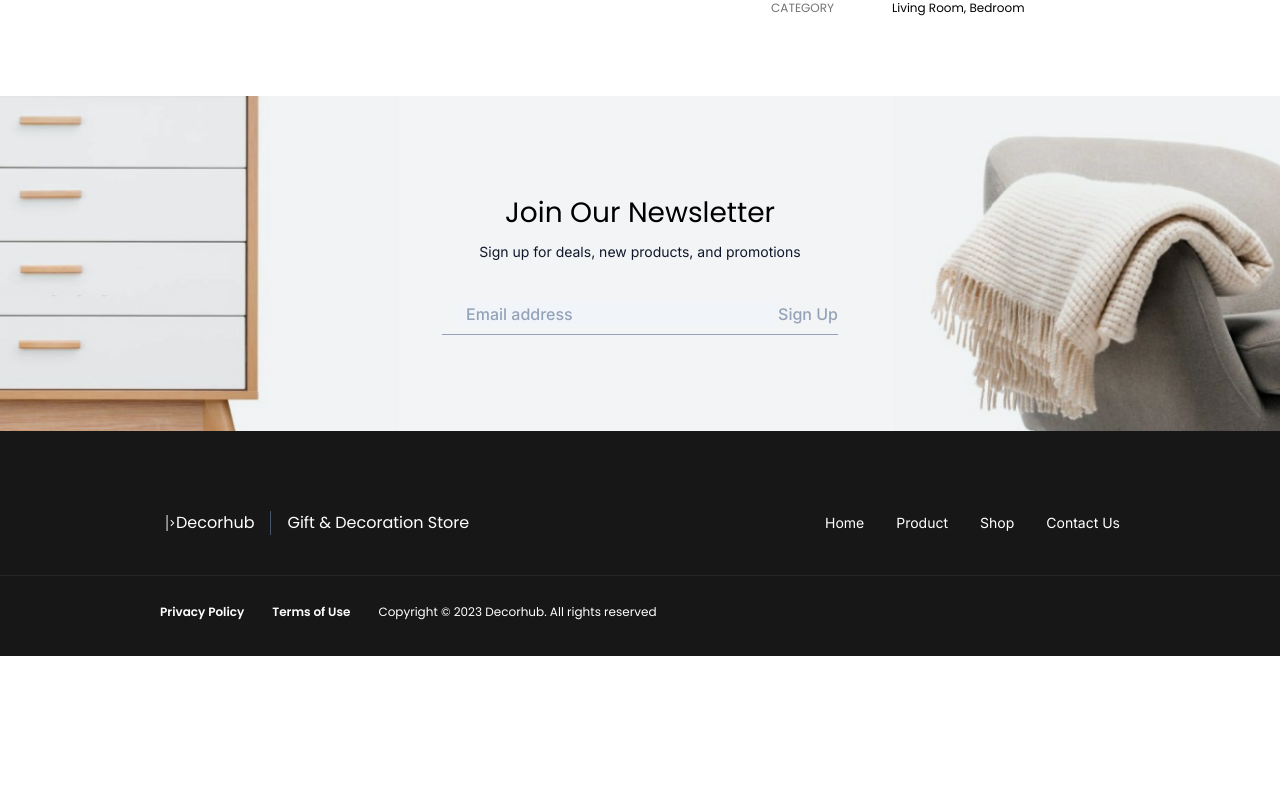
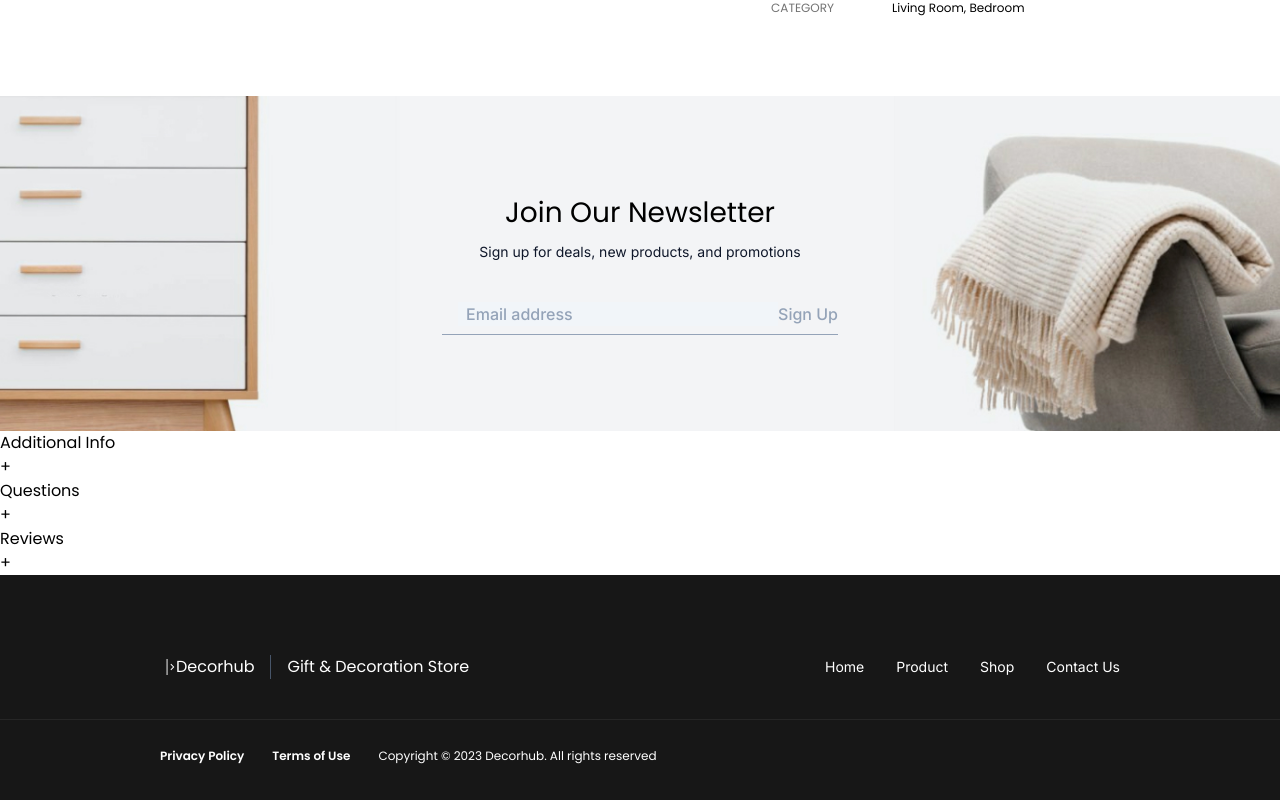
Before and after one commit to YourmixJNR/decorhub, a React (Create React App) app: page /productpage in a window 1280 px wide. Shown: the part 951-1751 px from the top of the page. Before the commit the page ends 1607 px from the top, so only its background shows below. Built offline with nearby package versions, Linux system fonts and the light colour scheme; some icons are missing; the HTML template or start-up script is replaced by a standard one.

Commit message:
added tabs function

```diff
--- a/src/components/ProductPage/Tabs/AdditionalInfo.jsx
+++ b/src/components/ProductPage/Tabs/AdditionalInfo.jsx
@@ -0,0 +1,11 @@
+import React from 'react'
+
+const AdditionalInfo = () => {
+  return (
+    <div>
+      <h1>Hello Additional Info</h1>
+    </div>
+  )
+}
+
+export default AdditionalInfo
--- a/src/components/ProductPage/Tabs/Questions.jsx
+++ b/src/components/ProductPage/Tabs/Questions.jsx
@@ -0,0 +1,11 @@
+import React from 'react'
+
+const Questions = () => {
+  return (
+    <div>
+      <h1>Hello Question</h1>
+    </div>
+  )
+}
+
+export default Questions
--- /dev/null
+++ b/src/components/ProductPage/Tabs/Reviews.jsx
@@ -0,0 +1,11 @@
+import React from 'react'
+
+const Reviews = () => {
+  return (
+    <div>
+      <h1>Hello Review</h1>
+    </div>
+  )
+}
+
+export default Reviews
--- a/src/components/ProductPage/Tabs/TabsMenu.jsx
+++ b/src/components/ProductPage/Tabs/TabsMenu.jsx
@@ -0,0 +1,38 @@
+import React, { useState } from "react";
+import AdditionalInfo from "./AdditionalInfo";
+import Questions from "./Questions";
+import Reviews from "./Reviews";
+
+const TabsMenu = () => {
+  const [selected, setSelected] = useState(null);
+
+  const toggleTab = (index) => {
+    if (selected === index) {
+      setSelected(null);
+    } else {
+      setSelected(index);
+    }
+  };
+
+  const tabs = [
+    { name: "Additional Info", value: <AdditionalInfo /> },
+    { name: "Questions", value: <Questions /> },
+    { name: "Reviews", value: <Reviews /> },
+  ];
+
+  return (
+    <div>
+      {tabs.map(({ name, value }, index) => (
+        <div key={index}>
+          <div onClick={() => toggleTab(index)}>
+            <h2>{name}</h2>
+            <span>{selected === index ? "-" : "+"}</span>
+          </div>
+          <div className={selected === index ? "flex" : "hidden"}>{value}</div>
+        </div>
+      ))}
+    </div>
+  );
+};
+
+export default TabsMenu;
--- a/src/pages/ProductPage.jsx
+++ b/src/pages/ProductPage.jsx
@@ -3,6 +3,7 @@ import Layout from "../components/layout/Layout";
 import ProductBreadcrumb from "../components/ProductPage/ProductBreadcrumb";
 import Newsletter from "../components/newsletter/Newsletter";
 import ProductLoop from "../components/ProductPage/ProductLoop";
+import TabsMenu from "../components/ProductPage/Tabs/TabsMenu";
 
 const ProductPage = () => {
   return (
@@ -11,6 +12,7 @@ const ProductPage = () => {
         <ProductBreadcrumb />
         <ProductLoop />
         <Newsletter />
+        <TabsMenu />
       </Layout>
     </>
   );
```
Also changed, not shown: src/assets/icons/chevron-down.svg (added), src/assets/icons/chevron-up.svg (added), src/components/ProductPage/Tabs/Review.jsx (deleted).
